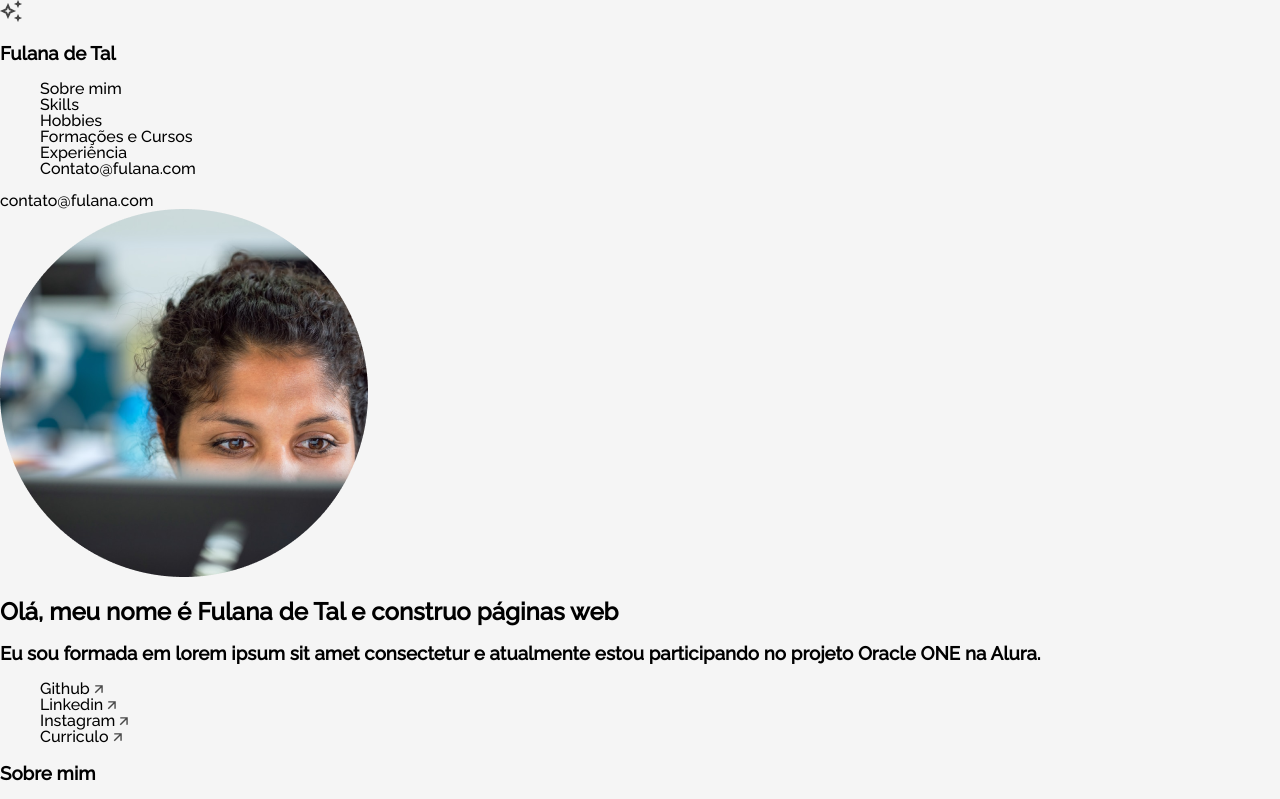
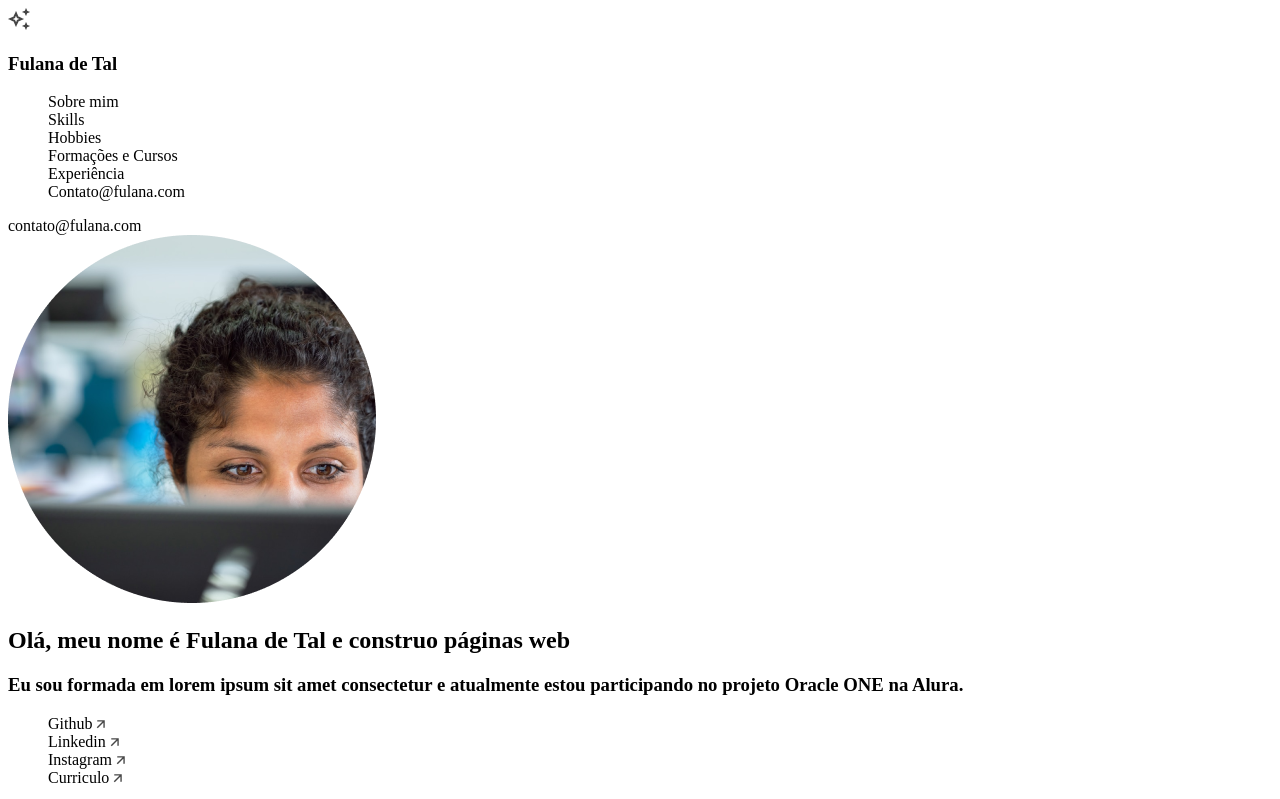
Before and after one commit to sabrinabuenof/challenge-portfolio, a plain HTML site: page index.html in a window 1280 px wide. Shown: the top 799 px of the page. Drawn offline with Linux system fonts and the light colour scheme.

Commit message:
iniciando o projeto

```diff
--- a/style.css
+++ b/style.css
@@ -1,21 +1,12 @@
-/*CSS Reset / Normalize*/
-/*Já deixaremos o básico de reset de estilos. Caso queira adicionar mais informações
-coloque nas sessões indicadas*/
 
 :root{
-    /*Insira a variavel das outras cores inspecionando o modelo do figma*/
-    /*Se esforce para trabalhar com variáveis, é uma dica profissional valiosa*/
+
    --cor-de-fundo: #F5F5F5;
    --cor-de-link: #000;
 }
 
 body {
-    box-sizing: border-box;
-    background-color: var(--cor-de-fundo) ;
-    font-family: 'Raleway';
-    margin: 0;
-    padding: 0;
-    line-height: 1;
+    min-height: 100vh;
 }
 ol, ul,li {
     list-style: none;
```
Also changed, not shown: script.js (renamed from validate.js).
